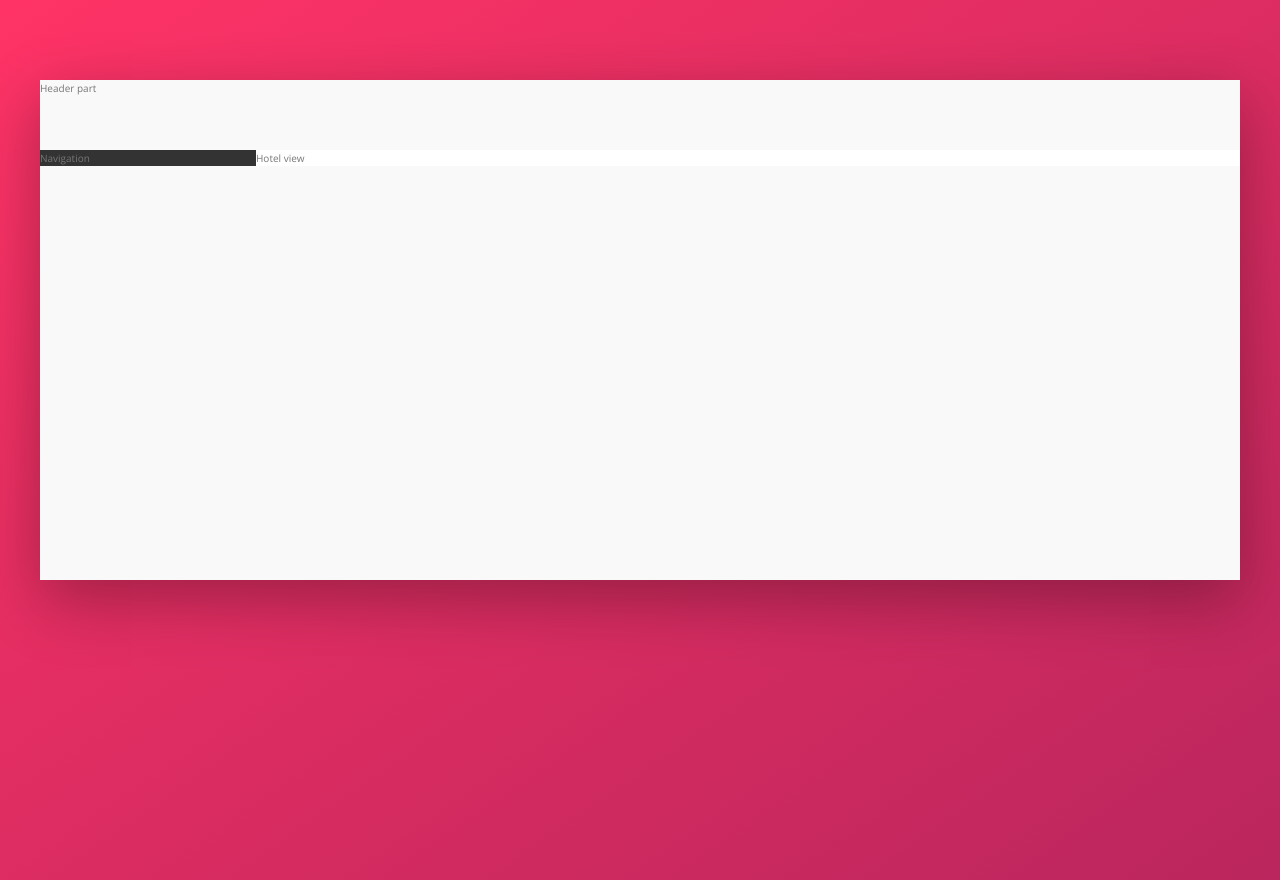
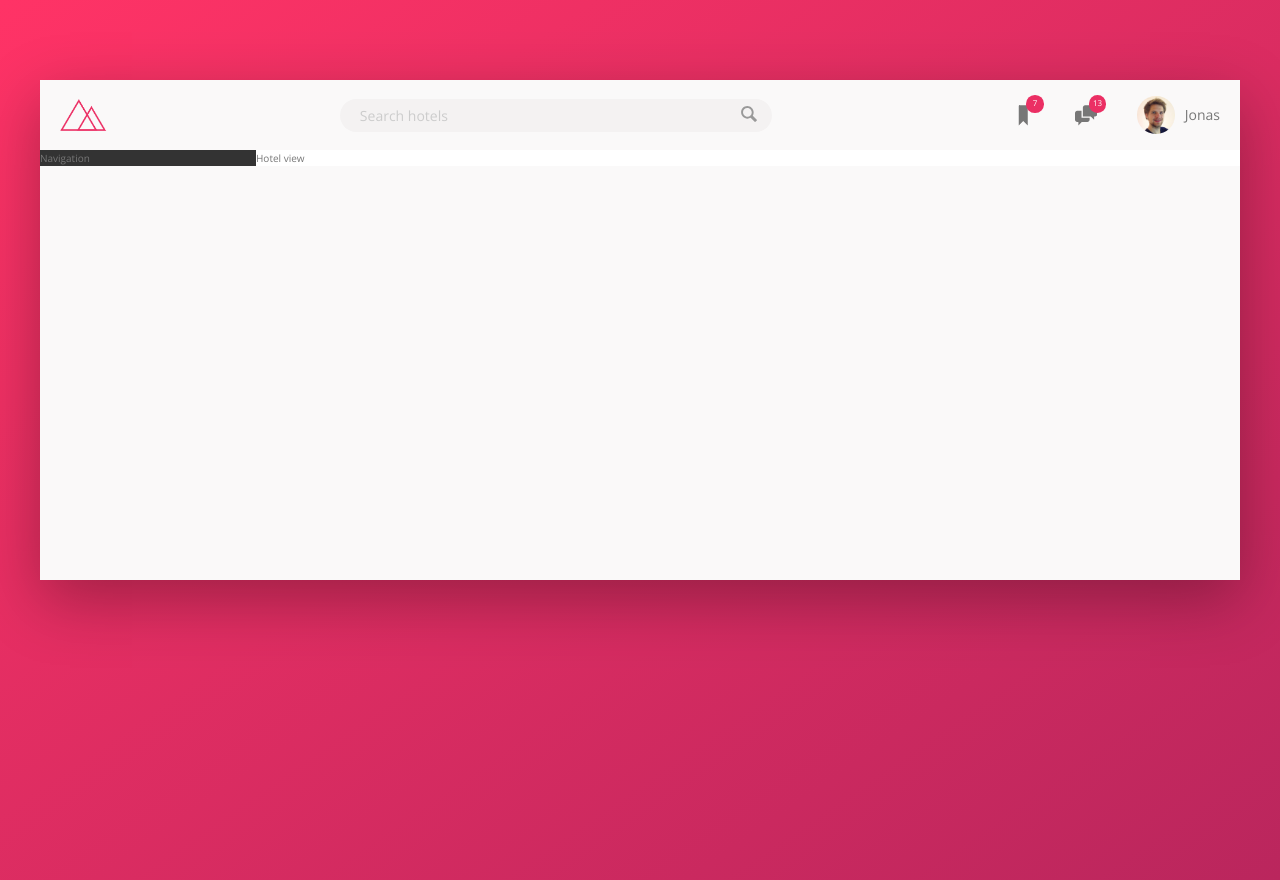
Before and after one commit to MarceloDevCruz/Trillo-flex-box, a website: page index.html in a window 1280 px wide. Drawn offline with nearby package versions, Linux system fonts and the light colour scheme.

Commit message:
adicionando header

```diff
--- a/index.html
+++ b/index.html
@@ -16,7 +16,35 @@
 
     <div class="container">
         <header class="header">
-            Header part
+            <img src="img/logo.png" alt="trillo logo" class="logo">
+
+            <form action="#" class="search">
+                <input type="search" class="search__input" placeholder="Search hotels" />
+                <button class="search__button">
+                    <svg class="search__icon">
+                        <use xlink:href="img/sprite.svg#icon-magnifying-glass"></use>
+                    </svg>
+                </button>
+            </form>
+
+            <nav class="user-nav">
+                <div class="user-nav__icon-box">
+                    <svg class="user-nav__icon">
+                        <use xlink:href="img/sprite.svg#icon-bookmark"></use>
+                    </svg>
+                    <span class="user-nav__notification">7</span>
+                </div>
+                <div class="user-nav__icon-box">
+                    <svg class="user-nav__icon">
+                        <use xlink:href="img/sprite.svg#icon-chat"></use>
+                    </svg>
+                    <span class="user-nav__notification">13</span>
+                </div>
+                <div class="user-nav__user">
+                    <img src="img/user.jpg" alt="User photo" class="user-nav__user-photo">
+                    <span class="user-nav__user-name">Jonas</span>
+                </div>
+            </nav>
         </header>
         <div class="content">
             <nav class="sidebar">
--- a/sass/_components.scss
+++ b/sass/_components.scss
@@ -0,0 +1,113 @@
+.logo {
+  height: 3.25rem;
+  margin-left: 2rem;
+}
+
+.search {
+
+  flex: 0 0 40%;
+  display: flex;
+  align-items: center;
+  justify-content: center;
+
+
+  &__input {
+    font-family: inherit;
+    font-size: inherit;
+    color: inherit;
+    background-color: var(--color-grey-light-2);
+    border: none;
+    padding: .7rem 2rem;
+    border-radius: 100px;
+    width: 90%;
+    margin-right: -3.25rem;
+
+    &:focus {
+      outline: none;
+      width: 100%;
+      background-color: var(--color-grey-light-3);
+      transition: all .2s;
+    }
+
+    &::-webkit-input-placeholder {
+      font-weight: 100;
+      color:  var(--color-grey-light-4);
+    }
+  }
+
+  &__input:focus + &__button {
+    background-color: var(--color-grey-light-3);
+  }
+
+  &__button {
+    border: none;
+    background-color: var(--color-grey-light-2);
+
+    &:focus {
+      outline: none;
+    }
+
+    &:active {
+      transform: translateY(2px);
+    }
+  }
+
+  &__icon {
+    height: 2rem;
+    width: 2rem;
+    fill: var(--color-grey-dark-3);
+  }
+
+}
+
+.user-nav {
+
+  display: flex;
+  align-items: center;
+  align-self: stretch;
+
+  & > * {
+    padding: 0 2rem;
+    cursor: pointer;
+    height: 100%;
+    display: flex;
+    align-items: center;
+  }
+
+  & > *:hover {
+    background-color: var(--color-grey-light-4);
+  }
+
+  &__icon-box {
+    position: relative;
+  }
+
+  &__icon {
+    height: 2.25rem;
+    width: 2.25rem;
+    fill: var(--color-grey-dark-2);
+
+  }
+
+  &__notification {
+    font-size: .8rem;
+    height: 1.75rem;
+    width: 1.75rem;
+    border-radius: 50%;
+    background-color: var(--color-primary);
+    color: var(--color-white);
+    position: absolute;
+    top: 1.5rem;
+    right: 1.1rem;
+    display: flex;
+    justify-content: center;
+    align-items: center;
+  }
+
+  &__user-photo {
+    height: 3.75rem;
+    border-radius: 50%;
+    margin-right: 1rem;
+  }
+
+}
--- a/sass/_layout.scss
+++ b/sass/_layout.scss
@@ -7,9 +7,13 @@
 }
 
 .header {
+  font-size: 1.4rem;
   height: 7rem;
   background-color: --color-white;
   border-bottom: var(--color-grey-light-2);
+  display: flex;
+  justify-content: space-between;
+  align-items: center;
 }
 
 .content {
```
Also changed, not shown: css/style.css.
